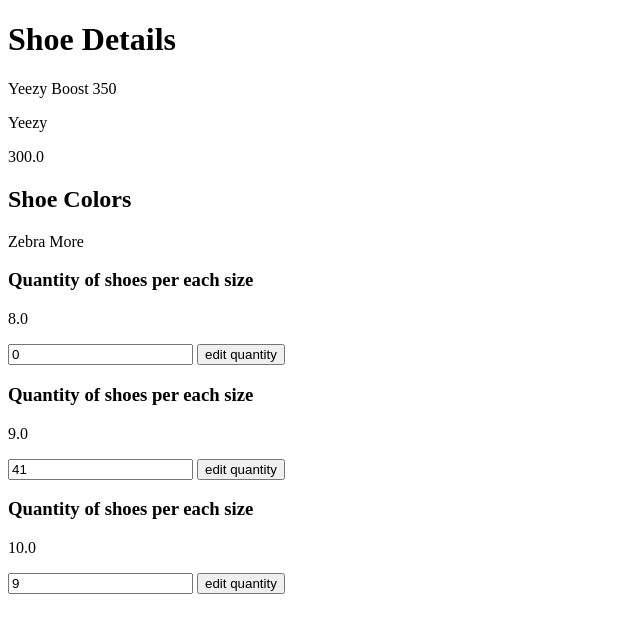
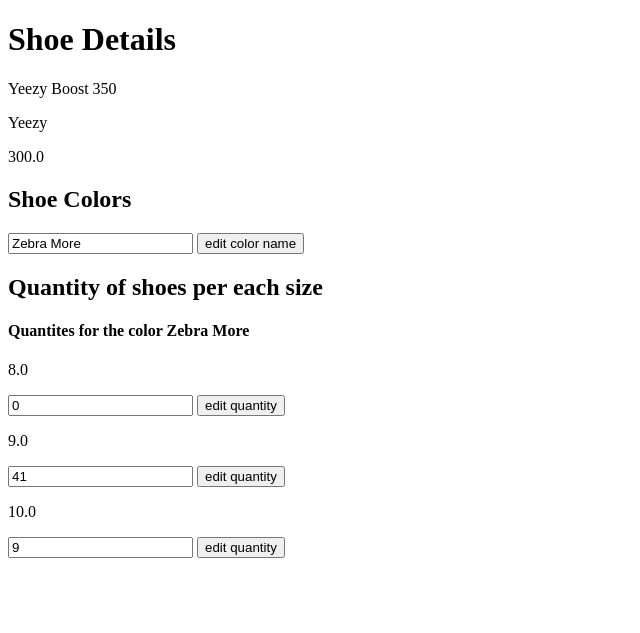
Before and after one commit to mkowusujr/sneakerhead-shoe-estore, a Flask app: page /inventory/1 in a window 1280 px wide. Shown: the top 633 px of the page, without its empty margins (0-640 px from the left). Run offline with Flask 2, Linux system fonts and the light colour scheme; data comes from the database, SQL or seed files in the repository; both versions use the stored data as it was after the commit.

Commit message:
can edit shoe color colorname

```diff
--- a/website/templates/admin_catalog_product.html
+++ b/website/templates/admin_catalog_product.html
@@ -8,18 +8,24 @@
     <p>{{ shoe.brand }}</p>
     <p>{{ shoe.price }}</p>
 
+    <h2>Shoe Colors</h2>
     {% for color in shoe.colors%}
-        <h2>Shoe Colors</h2>
-        <p>{{ color.color }}</p>
+        <!-- <p>{{ color.color }}</p> -->
+        <form id="put-form" action="/inventory/{{shoe.id}}/{{color.id}}" method="POST">
+            <input type="text" name="color" value="{{color.color}}">
+            <input type="submit" value="edit color name">
+        </form>
+    {% endfor %}
+
+    <h2>Quantity of shoes per each size</h2>
+    {% for color in shoe.colors%}
+        <h4>Quantites for the color {{ color.color }}</h4>
         {% for quantity in color.quan_per_size%}
-            <h3>Quantity of shoes per each size</h3>
             <form id="put-form" action="/inventory/{{shoe.id}}/{{color.id}}/{{quantity.id}}" method="POST">
                 <p>{{ quantity.size }}</p>
-                <!-- <input type="number" name="size" value="{{quantity.size}}"> -->
-                <input type="number" name="quantity" value="{{quantity.quantity}}">
+                <input type="number" name="quantity" min= "0" value="{{quantity.quantity}}">
                 <input type="submit" value="edit quantity">
             </form>
-            <!-- <p>{{ quantity.quantity }}</p> -->
         {% endfor %}
     {% endfor %}
 {% endblock%}
--- a/website/views/admin_catalog_view.py
+++ b/website/views/admin_catalog_view.py
@@ -41,32 +41,23 @@ def update_product(id):
     updated_shoe.brand = data['brand']
     updated_shoe.price = data['price']
     db.session.commit()
-    x = Shoe.from_json(data)
-    # x = json.loads(data, object_hook=lambda d: SimpleNamespace(**d))
-
-    # shoe = Shoe(
-    #     id = id,
-    #     name = data['name'],
-    #     brand = data['brand'],
-    #     color = "N/A",
-    #     size = 100,
-    #     quantity = 100,
-    #     price = data['price']
-    # )
-    # data3 = request.json()
-    # data4 = json.loads(request.data)
     return Response("/inventory", 200)
 
 @admin_catalog_view.route('/inventory/<int:shoe_id>/<int:color_id>', methods=['PUT'])
 def update_product_color(shoe_id, color_id):
-    pass
+    data = request.get_json()
+    color = Color.query.get_or_404(color_id)
+    color.color = data['color']
+    db.session.add(color)
+    db.session.commit()
+    print(data)
+    return Response("/inventory/" + str(shoe_id), 200)
 
 
 @admin_catalog_view.route('/inventory/<int:shoe_id>/<int:color_id>/<int:quan_id>', methods=['PUT'])
 def update_product_color_quantity(shoe_id, color_id, quan_id):
     data = request.get_json()
     quan = Quantity_Per_Size.query.get_or_404(quan_id)
-    # quan.size = data['size']
     quan.quantity = data['quantity']
     db.session.add(quan)
     db.session.commit()
```
Also changed, not shown: website/sneakerhead.db.
